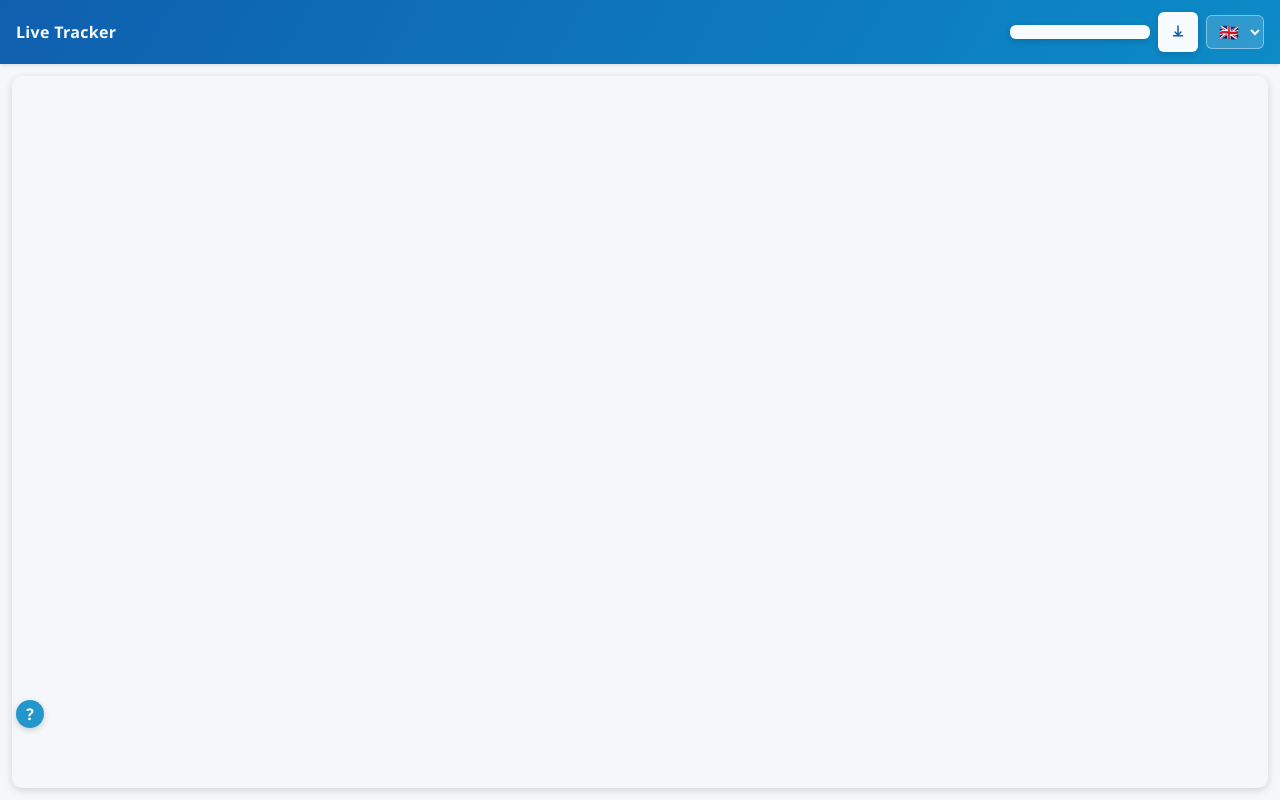
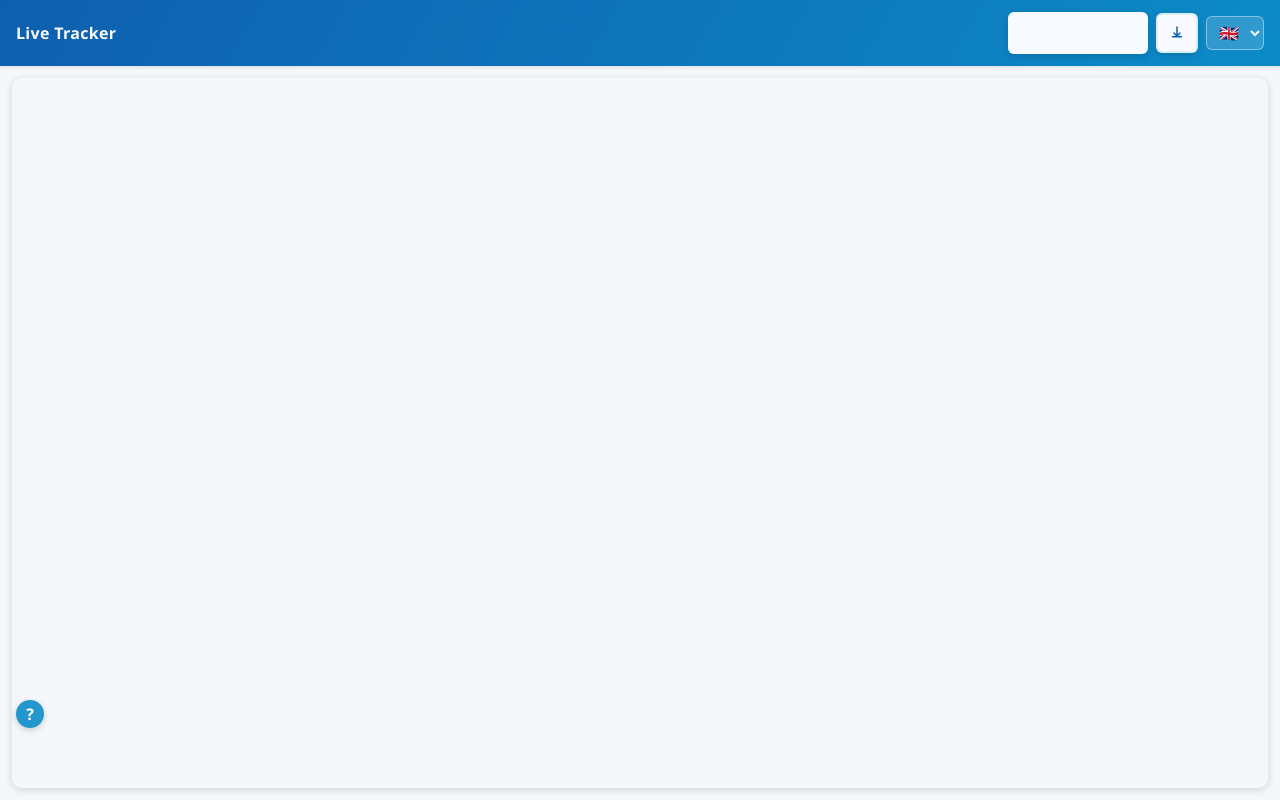
Before and after one commit to rmanhaeve/live-traccar, a website with bundled scripts: page index.html in a window 1280 px wide. Built offline with nearby package versions, Linux system fonts and the light colour scheme; files whose address does not match are found by name.

Commit message:
Small updates

```diff
--- a/src/constants.js
+++ b/src/constants.js
@@ -62,7 +62,7 @@ export const DEFAULT_TEXTS = {
   weatherUnavailable: "Weather unavailable",
   weatherWind: "Wind",
   weatherPrecip: "Rain",
-  weatherNextHours: "Next {hours} hours",
+  weatherNextHours: "Forecast",
   weatherPrev: "Prev",
   weatherNext: "Next",
   closeLabel: "Close",
--- a/styles.css
+++ b/styles.css
@@ -146,11 +146,59 @@ body {
   align-items: center;
   gap: 6px;
   min-width: 140px;
+  border: 2px solid rgba(12, 139, 199, 0.12);
+  box-shadow: 0 3px 10px rgba(0, 0, 0, 0.16);
+  transition: transform 120ms ease, box-shadow 120ms ease, border-color 120ms ease;
+  height: 42px;
 }
 
 .weather-summary {
   font-weight: 600;
   color: #0f5faf;
+}
+
+.weather-toggle:hover {
+  transform: translateY(-1px);
+  box-shadow: 0 8px 20px rgba(0, 0, 0, 0.18);
+  border-color: rgba(12, 139, 199, 0.35);
+}
+
+.topbar-btn {
+  border: 1px solid rgba(255, 255, 255, 0.4);
+  background: #f7fbff;
+  color: #0f5faf;
+  border-radius: 6px;
+  padding: 6px 12px;
+  font: inherit;
+  font-weight: 700;
+  cursor: pointer;
+  transition: transform 120ms ease, box-shadow 120ms ease, border-color 120ms ease;
+  box-shadow: 0 2px 6px rgba(0, 0, 0, 0.15);
+  height: 42px;
+  display: inline-flex;
+  align-items: center;
+  justify-content: center;
+}
+
+.topbar-btn:hover {
+  transform: translateY(-1px);
+  box-shadow: 0 3px 10px rgba(0, 0, 0, 0.2);
+}
+
+.topbar-btn.icon-btn {
+  padding: 6px;
+  width: 42px;
+  min-width: 42px;
+  height: 42px;
+  display: inline-flex;
+  align-items: center;
+  justify-content: center;
+  border: 2px solid rgba(12, 139, 199, 0.12);
+}
+
+.topbar-btn.icon-btn svg {
+  width: 18px;
+  height: 18px;
 }
 
 .weather-panel {
--- a/translations/en.json
+++ b/translations/en.json
@@ -44,7 +44,7 @@
   "weatherUnavailable": "Weather unavailable",
   "weatherWind": "Wind",
   "weatherPrecip": "Rain",
-  "weatherNextHours": "Next {hours} hours",
+  "weatherNextHours": "Forecast",
   "weatherPrev": "Prev",
   "weatherNext": "Next",
   "closeLabel": "Close",
--- a/translations/nl.json
+++ b/translations/nl.json
@@ -44,7 +44,7 @@
   "weatherUnavailable": "Weer niet beschikbaar",
   "weatherWind": "Wind",
   "weatherPrecip": "Regen",
-  "weatherNextHours": "Volgende {hours} uur",
+  "weatherNextHours": "Verwachting",
   "weatherPrev": "Vorige",
   "weatherNext": "Volgende",
   "closeLabel": "Sluiten",
--- a/translations/sv.json
+++ b/translations/sv.json
@@ -44,7 +44,7 @@
   "weatherUnavailable": "Väder ej tillgängligt",
   "weatherWind": "Vind",
   "weatherPrecip": "Regn",
-  "weatherNextHours": "Nästa {hours} timmar",
+  "weatherNextHours": "Prognos",
   "weatherPrev": "Föregående",
   "weatherNext": "Nästa",
   "closeLabel": "Stäng",
```
